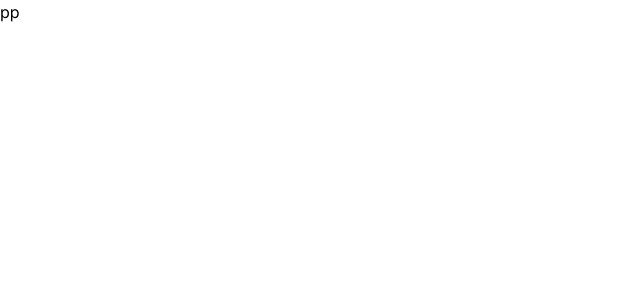
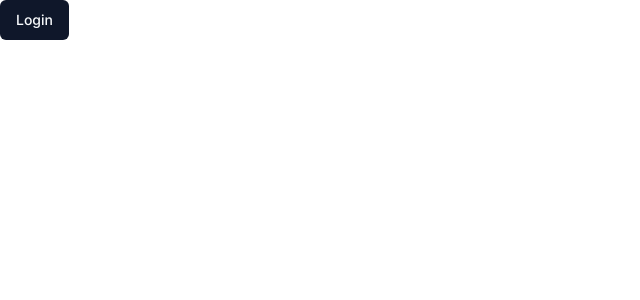
Before and after one commit to yreibel/MessagingApp_NextJS, a Next.js app: page /login in a window 1280 px wide. Shown: the top 300 px of the page, without its empty margins (0-640 px from the left). Built offline with nearby package versions, Linux system fonts and the light colour scheme.

Commit message:
Set up shadcn UI

```diff
--- /dev/null
+++ b/src/app/components/ui/button.tsx
@@ -0,0 +1,56 @@
+import * as React from "react"
+import { Slot } from "@radix-ui/react-slot"
+import { cva, type VariantProps } from "class-variance-authority"
+
+import { cn } from "@/lib/utils"
+
+const buttonVariants = cva(
+  "inline-flex items-center justify-center whitespace-nowrap rounded-md text-sm font-medium ring-offset-background transition-colors focus-visible:outline-none focus-visible:ring-2 focus-visible:ring-ring focus-visible:ring-offset-2 disabled:pointer-events-none disabled:opacity-50",
+  {
+    variants: {
+      variant: {
+        default: "bg-primary text-primary-foreground hover:bg-primary/90",
+        destructive:
+          "bg-destructive text-destructive-foreground hover:bg-destructive/90",
+        outline:
+          "border border-input bg-background hover:bg-accent hover:text-accent-foreground",
+        secondary:
+          "bg-secondary text-secondary-foreground hover:bg-secondary/80",
+        ghost: "hover:bg-accent hover:text-accent-foreground",
+        link: "text-primary underline-offset-4 hover:underline",
+      },
+      size: {
+        default: "h-10 px-4 py-2",
+        sm: "h-9 rounded-md px-3",
+        lg: "h-11 rounded-md px-8",
+        icon: "h-10 w-10",
+      },
+    },
+    defaultVariants: {
+      variant: "default",
+      size: "default",
+    },
+  }
+)
+
+export interface ButtonProps
+  extends React.ButtonHTMLAttributes<HTMLButtonElement>,
+    VariantProps<typeof buttonVariants> {
+  asChild?: boolean
+}
+
+const Button = React.forwardRef<HTMLButtonElement, ButtonProps>(
+  ({ className, variant, size, asChild = false, ...props }, ref) => {
+    const Comp = asChild ? Slot : "button"
+    return (
+      <Comp
+        className={cn(buttonVariants({ variant, size, className }))}
+        ref={ref}
+        {...props}
+      />
+    )
+  }
+)
+Button.displayName = "Button"
+
+export { Button, buttonVariants }
--- a/src/app/globals.css
+++ b/src/app/globals.css
@@ -2,21 +2,75 @@
 @tailwind components;
 @tailwind utilities;
 
-:root {
-  --foreground-rgb: 0, 0, 0;
-  --background-start-rgb: 214, 219, 220;
-  --background-end-rgb: 255, 255, 255;
-}
+@layer base {
+  :root {
+    --background: 0 0% 100%;
+    --foreground: 222.2 84% 4.9%;
 
-@media (prefers-color-scheme: dark) {
-  :root {
-    --foreground-rgb: 255, 255, 255;
-    --background-start-rgb: 0, 0, 0;
-    --background-end-rgb: 0, 0, 0;
+    --card: 0 0% 100%;
+    --card-foreground: 222.2 84% 4.9%;
+
+    --popover: 0 0% 100%;
+    --popover-foreground: 222.2 84% 4.9%;
+
+    --primary: 222.2 47.4% 11.2%;
+    --primary-foreground: 210 40% 98%;
+
+    --secondary: 210 40% 96.1%;
+    --secondary-foreground: 222.2 47.4% 11.2%;
+
+    --muted: 210 40% 96.1%;
+    --muted-foreground: 215.4 16.3% 46.9%;
+
+    --accent: 210 40% 96.1%;
+    --accent-foreground: 222.2 47.4% 11.2%;
+
+    --destructive: 0 84.2% 60.2%;
+    --destructive-foreground: 210 40% 98%;
+
+    --border: 214.3 31.8% 91.4%;
+    --input: 214.3 31.8% 91.4%;
+    --ring: 222.2 84% 4.9%;
+
+    --radius: 0.5rem;
+  }
+
+  .dark {
+    --background: 222.2 84% 4.9%;
+    --foreground: 210 40% 98%;
+
+    --card: 222.2 84% 4.9%;
+    --card-foreground: 210 40% 98%;
+
+    --popover: 222.2 84% 4.9%;
+    --popover-foreground: 210 40% 98%;
+
+    --primary: 210 40% 98%;
+    --primary-foreground: 222.2 47.4% 11.2%;
+
+    --secondary: 217.2 32.6% 17.5%;
+    --secondary-foreground: 210 40% 98%;
+
+    --muted: 217.2 32.6% 17.5%;
+    --muted-foreground: 215 20.2% 65.1%;
+
+    --accent: 217.2 32.6% 17.5%;
+    --accent-foreground: 210 40% 98%;
+
+    --destructive: 0 62.8% 30.6%;
+    --destructive-foreground: 210 40% 98%;
+
+    --border: 217.2 32.6% 17.5%;
+    --input: 217.2 32.6% 17.5%;
+    --ring: 212.7 26.8% 83.9%;
   }
 }
 
-body {
-  color: rgb(var(--foreground-rgb));
-
+@layer base {
+  * {
+    @apply border-border;
+  }
+  body {
+    @apply bg-background text-foreground;
+  }
 }
--- a/src/app/layout.tsx
+++ b/src/app/layout.tsx
@@ -1,22 +1,34 @@
-import type { Metadata } from 'next'
-import { Inter } from 'next/font/google'
-import './globals.css'
+import type { Metadata } from 'next';
+import { Inter as FontSans } from 'next/font/google';
+import './globals.css';
 
-const inter = Inter({ subsets: ['latin'] })
+import { cn } from '@/lib/utils';
+
+export const fontSans = FontSans({
+    subsets: ['latin'],
+    variable: '--font-sans',
+});
 
 export const metadata: Metadata = {
     title: 'Create Next App',
     description: 'Generated by create next app',
-}
+};
 
 export default function RootLayout({
     children,
 }: {
-  children: React.ReactNode
+    children: React.ReactNode;
 }) {
     return (
         <html lang="en">
-      <body className={inter.className}>{children}</body>
+            <body
+                className={cn(
+                    'min-h-screen bg-background font-sans antialiased',
+                    fontSans.variable,
+                )}
+            >
+                {children}
+            </body>
         </html>
-  )
+    );
 }
--- /dev/null
+++ b/src/app/lib/utils.ts
@@ -0,0 +1,6 @@
+import { type ClassValue, clsx } from "clsx"
+import { twMerge } from "tailwind-merge"
+
+export function cn(...inputs: ClassValue[]) {
+  return twMerge(clsx(inputs))
+}
--- a/src/app/login/page.tsx
+++ b/src/app/login/page.tsx
@@ -1,9 +1,15 @@
-import Image from "next/image";
+import Image from 'next/image';
+
+import { Button } from '@/components/ui/button';
+
+import Link from 'next/link';
 
 export default function Home() {
-  return (
-    <div>
-      <div>pp</div>
-    </div>
-  );
+    return (
+        <div>
+            <Button asChild>
+                <Link href="/">Login</Link>
+            </Button>
+        </div>
+    );
 }
--- a/src/app/page.tsx
+++ b/src/app/page.tsx
@@ -3,7 +3,7 @@
 import { redirect } from 'next/navigation';
 
 export default function Home() {
-    redirect('/login');
+    //redirect('/login');
     return (
         <div>
             <div>test</div>
--- a/tailwind.config.ts
+++ b/tailwind.config.ts
@@ -1,20 +1,85 @@
-import type { Config } from 'tailwindcss'
+import type { Config } from 'tailwindcss';
 
-const config: Config = {
+const { fontFamily } = require('tailwindcss/defaultTheme');
+
+const config = {
+    darkMode: ['class'],
     content: [
-    './src/pages/**/*.{js,ts,jsx,tsx,mdx}',
-    './src/components/**/*.{js,ts,jsx,tsx,mdx}',
-    './src/app/**/*.{js,ts,jsx,tsx,mdx}',
+        './pages/**/*.{ts,tsx}',
+        './components/**/*.{ts,tsx}',
+        './app/**/*.{ts,tsx}',
+        './src/**/*.{ts,tsx}',
     ],
+    prefix: '',
     theme: {
+        container: {
+            center: true,
+            padding: '2rem',
+            screens: {
+                '2xl': '1400px',
+            },
+        },
         extend: {
-      backgroundImage: {
-        'gradient-radial': 'radial-gradient(var(--tw-gradient-stops))',
-        'gradient-conic':
-          'conic-gradient(from 180deg at 50% 50%, var(--tw-gradient-stops))',
+            fontFamily: {
+                sans: ['var(--font-sans)', ...fontFamily.sans],
+            },
+            colors: {
+                border: 'hsl(var(--border))',
+                input: 'hsl(var(--input))',
+                ring: 'hsl(var(--ring))',
+                background: 'hsl(var(--background))',
+                foreground: 'hsl(var(--foreground))',
+                primary: {
+                    DEFAULT: 'hsl(var(--primary))',
+                    foreground: 'hsl(var(--primary-foreground))',
+                },
+                secondary: {
+                    DEFAULT: 'hsl(var(--secondary))',
+                    foreground: 'hsl(var(--secondary-foreground))',
+                },
+                destructive: {
+                    DEFAULT: 'hsl(var(--destructive))',
+                    foreground: 'hsl(var(--destructive-foreground))',
+                },
+                muted: {
+                    DEFAULT: 'hsl(var(--muted))',
+                    foreground: 'hsl(var(--muted-foreground))',
+                },
+                accent: {
+                    DEFAULT: 'hsl(var(--accent))',
+                    foreground: 'hsl(var(--accent-foreground))',
+                },
+                popover: {
+                    DEFAULT: 'hsl(var(--popover))',
+                    foreground: 'hsl(var(--popover-foreground))',
+                },
+                card: {
+                    DEFAULT: 'hsl(var(--card))',
+                    foreground: 'hsl(var(--card-foreground))',
+                },
+            },
+            borderRadius: {
+                lg: 'var(--radius)',
+                md: 'calc(var(--radius) - 2px)',
+                sm: 'calc(var(--radius) - 4px)',
+            },
+            keyframes: {
+                'accordion-down': {
+                    from: { height: '0' },
+                    to: { height: 'var(--radix-accordion-content-height)' },
+                },
+                'accordion-up': {
+                    from: { height: 'var(--radix-accordion-content-height)' },
+                    to: { height: '0' },
+                },
+            },
+            animation: {
+                'accordion-down': 'accordion-down 0.2s ease-out',
+                'accordion-up': 'accordion-up 0.2s ease-out',
             },
         },
     },
-  plugins: [],
-}
-export default config
+    plugins: [require('tailwindcss-animate')],
+} satisfies Config;
+
+export default config;
```
Also changed, not shown: package.json (+7 -1 lines), tsconfig.json (+5 -6 lines), components.json (added), 1 other file (tests, documents, lock files or other folders). Lines whose indentation alone changed are shown as unchanged.
